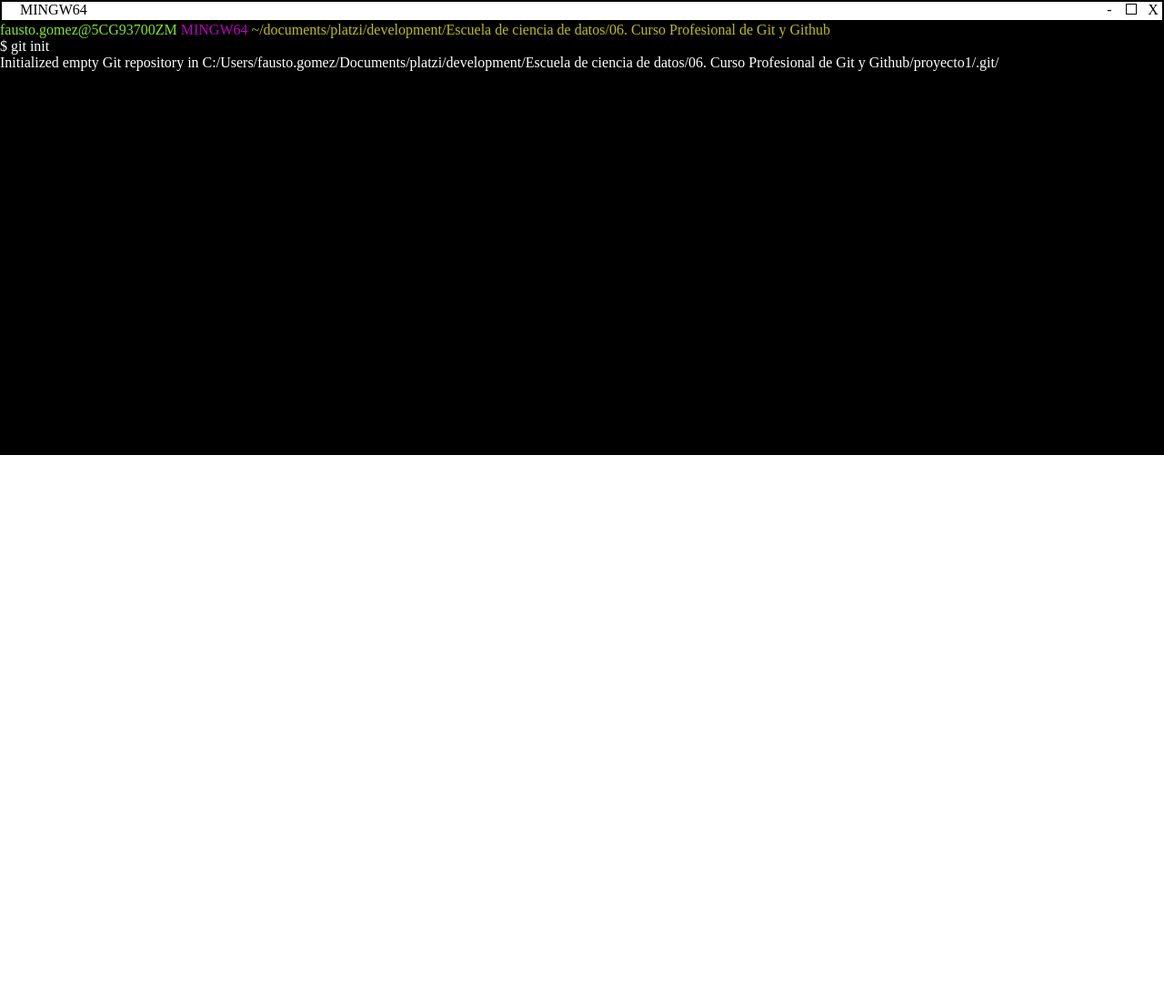
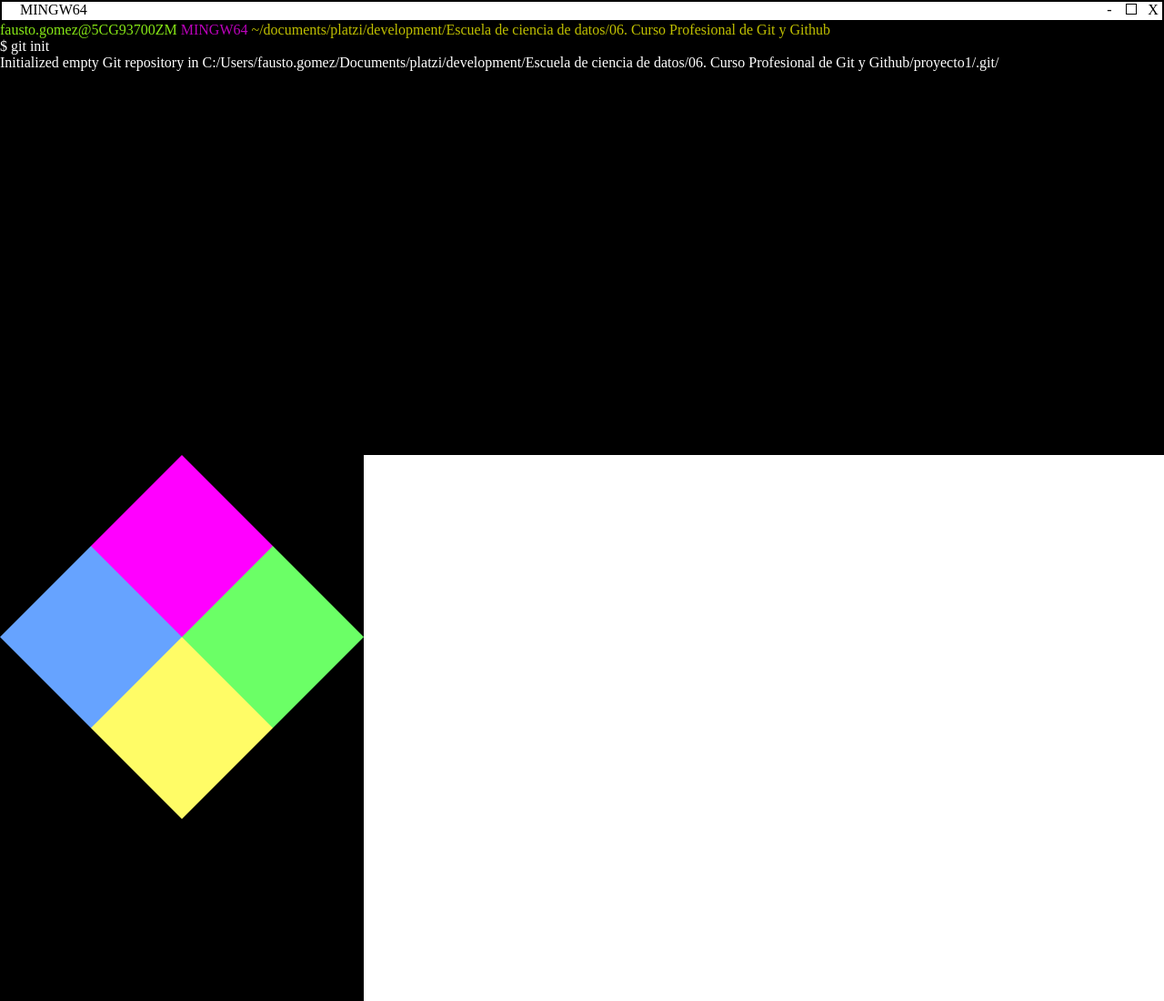
Before and after one commit to faustogomezp/consolacss, a plain HTML site: page index.html in a window 1280 px wide. Shown: the whole page at 91% size. Before the commit the page ends 800 px from the top, so only its background shows below. Drawn offline with Linux system fonts and the light colour scheme.

Commit message:
Se ha dado propiedades de CSS a los Div del index para crear icono de gitbash

```diff
--- a/index.html
+++ b/index.html
@@ -1,11 +1,13 @@
 <!DOCTYPE html>
 <html lang="en">
+
 <head>
     <meta charset="UTF-8">
     <meta name="viewport" content="width=device-width, initial-scale=1.0">
     <title>Document</title>
     <link rel="stylesheet" href="style.css">
 </head>
+
 <body>
     <section>
         <div class="console">
@@ -13,7 +15,9 @@
                 <p class="console__title-bar--title">MINGW64</p>
                 <div class="console__title-bar__button">
                     <div class="console__title-bar__button--min">-</div>
-                    <div class="console__title-bar__button--max"><div class="console__title-bar__button--max1"></div></div>
+                    <div class="console__title-bar__button--max">
+                        <div class="console__title-bar__button--max1"></div>
+                    </div>
                     <div class="console__title-bar__button--close">X</div>
                 </div>
             </div>
@@ -31,11 +35,32 @@
                     $ git init
                 </p>
                 <p class="console__content--comands">
-                    Initialized empty Git repository in C:/Users/fausto.gomez/Documents/platzi/development/Escuela de ciencia de datos/06. Curso Profesional de Git y Github/proyecto1/.git/
+                    Initialized empty Git repository in C:/Users/fausto.gomez/Documents/platzi/development/Escuela de
+                    ciencia de datos/06. Curso Profesional de Git y Github/proyecto1/.git/
                 </p>
             </div>
         </div>
     </section>
+    <section>
+        <div class="icon-gitbash">
+            <div class="icon-gitbash__div-transparent-left"></div>
+            <div class="icon-gitbash__div-2"></div>
+            <div class="icon-gitbash__div-3"></div>
+            <div class="icon-gitbash__div-transparent-right"></div>
+            <div class="icon-gitbash__div-5"></div>
+            <div class="icon-gitbash__div-6"></div>
+            <div class="icon-gitbash__div-7"></div>
+            <div class="icon-gitbash__div-8"></div>
+            <div class="icon-gitbash__div-9"></div>
+            <div class="icon-gitbash__div-10"></div>
+            <div class="icon-gitbash__div-11"></div>
+            <div class="icon-gitbash__div-12"></div>
+            <div class="icon-gitbash__div-transparent-left"></div>
+            <div class="icon-gitbash__div-14"></div>
+            <div class="icon-gitbash__div-15"></div>
+            <div class="icon-gitbash__div-transparent-right"></div>
+        </div>
+    </section>
+</body>
 
-</body>
 </html>
--- a/style.css
+++ b/style.css
@@ -101,3 +101,129 @@
 .console__content--comands {
     color: #fff;
 }
+
+.icon-gitbash{
+    background-color: black;
+    height: 600px;
+    width: 400px;
+    display: flexbox;
+}
+
+.icon-gitbash__div-transparent-left {
+    float:left;
+    width: 100px;
+    height: 100px;
+}
+
+
+.icon-gitbash__div-2 {
+    float: left;
+    width: 0;
+    height: 0;
+    border-top: 100px solid transparent;
+    border-right: 100px solid #f0f;
+}
+
+.icon-gitbash__div-3 {
+    float: left;
+    width: 0;
+    height: 0;
+    border-top: 100px solid transparent;
+    border-left: 100px solid #f0f;
+}
+
+.icon-gitbash__div-transparent-right {
+    float: right;
+    width: 100px;
+    height: 100px;
+}
+
+.icon-gitbash__div-5 {
+    float: left;
+    width: 0;
+    height: 0;
+    border-right: 100px solid #66a3ff;
+    border-top: 100px solid transparent;
+}
+
+.icon-gitbash__div-6 {
+    float: left;
+    width: 0;
+    height: 0;
+    border-left: 100px solid #66a3ff;
+    border-top: 100px solid #f0f;
+}
+
+.icon-gitbash__div-7 {
+    float: left;
+    width: 0;
+    height: 0;
+    border-bottom: 100px solid #6bff66;
+    border-left: 100px solid #f0f;
+}
+
+.icon-gitbash__div-8 {
+    float: left;
+    width: 0;
+    height: 0;
+    border-left: 100px solid #6bff66;
+    border-top: 100px solid transparent;
+}
+
+.icon-gitbash__div-9 {
+    float: left;
+    width: 0;
+    height: 0;
+    border-right: 100px solid #66a3ff;
+    border-bottom: 100px solid transparent;
+}
+
+
+.icon-gitbash__div-10 {
+    float: left;
+    width: 0;
+    height: 0;
+    border-left: 100px solid #66a3ff;
+    border-bottom: 100px solid #fffc66;
+}
+
+.icon-gitbash__div-11 {
+    float: left;
+    width: 0;
+    height: 0;
+    border-left: 100px solid #fffc66;
+    border-top: 100px solid #6bff66;
+    margin: 0;
+    border-spacing: 0;
+}
+
+
+.icon-gitbash__div-12 {
+    float: left;
+    width: 0;
+    height: 0;
+    border-left: 100px solid #6bff66;
+    border-bottom: 100px solid transparent;
+    margin: 0;
+    border-spacing: 0;
+}
+
+.icon-gitbash__div-14 {
+    float: left;
+    width: 0;
+    height: 0;
+    border-right: 100px solid #fffc66;
+    border-bottom: 100px solid transparent;
+    margin: 0;
+}
+
+
+.icon-gitbash__div-15 {
+    float: left;
+    width: 0;
+    height: 0;
+    border-left: 100px solid #fffc66;
+    border-bottom: 100px solid transparent;
+    margin: 0;
+    padding: 0;
+}
```
